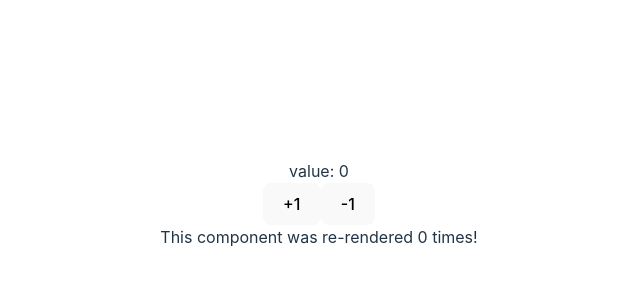
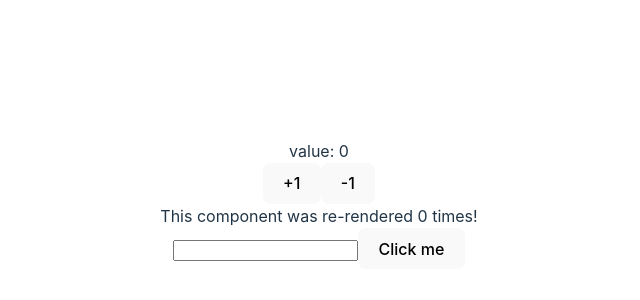
Before and after one commit to s-sawa/React-app-in-typescript, a React (Vite) app: page / in a window 1280 px wide. Shown: the part 196-496 px from the top of the page, without its empty margins (321-961 px from the left). Built offline with nearby package versions, Linux system fonts and the light colour scheme.

Commit message:
useRef-basic-done

```diff
--- a/src/Counter.tsx
+++ b/src/Counter.tsx
@@ -16,6 +16,15 @@
   useEffect(() => {
     renderTimes.current = renderTimes.current + 1;
   });
+  const ref = useRef<HTMLInputElement>(null!); // !をつけることでnull型じゃないよ！とTSに伝えられる
+  const focusInput = () => {
+    // const current = ref.current;
+    // if (current != null) {
+    //   current.focus();
+    // }
+    // ref.current?.focus(); // オプショナルチェイニング nullの時は以降のメソッドを実行しないよ
+    ref.current.focus();
+  };
 
   return (
     <div>
@@ -23,6 +32,8 @@
       <button onClick={increment}>+1</button>
       <button onClick={decrement}>-1</button>
       <div>This component was re-rendered {renderTimes.current} times!</div>
+      <input ref={ref} type="text" />
+      <button onClick={focusInput}>Click me</button>
     </div>
   );
 };
```
